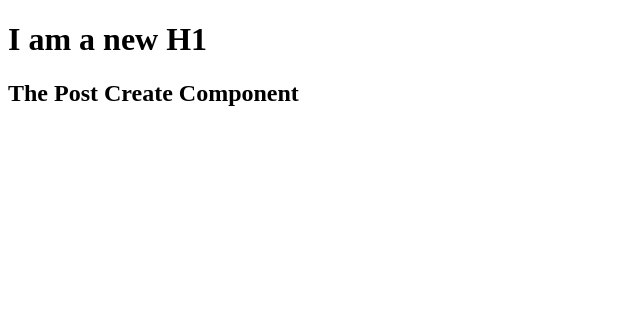
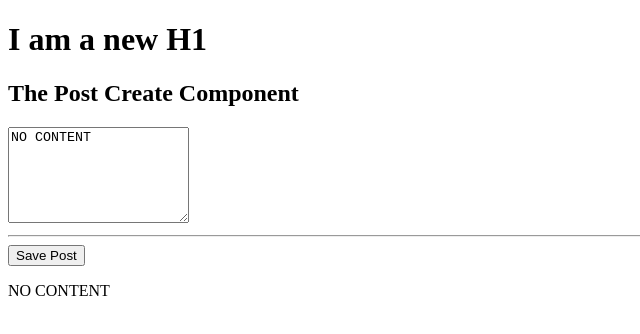
Before and after one commit to avidrucker/mean-course, an Angular app: page / in a window 1280 px wide. Shown: the top 334 px of the page, without its empty margins (0-640 px from the left). Built offline with nearby package versions, Linux system fonts and the light colour scheme.

Commit message:
update to 16.6 with manual element value set, get

```diff
--- a/src/app/posts/post-create/post-create.component.html
+++ b/src/app/posts/post-create/post-create.component.html
@@ -1 +1,7 @@
 <h2>The Post Create Component</h2>
+
+<textarea rows="6" [value]="newPost" #postInput></textarea>
+<hr>
+<button (click)="onAddPost(postInput)">Save Post</button>
+
+<p>{{ newPost }}</p>
--- a/src/app/posts/post-create/post-create.component.ts
+++ b/src/app/posts/post-create/post-create.component.ts
@@ -8,5 +8,9 @@
     templateUrl: './post-create.component.html'
 })
 export class PostCreateComponent {
-    // nothing needs to be added here
+  newPost = 'NO CONTENT';
+
+  onAddPost(postInput: HTMLTextAreaElement) {
+    this.newPost = postInput.value; // console.dir(postInput); // to inspect
+  }
 }
```
